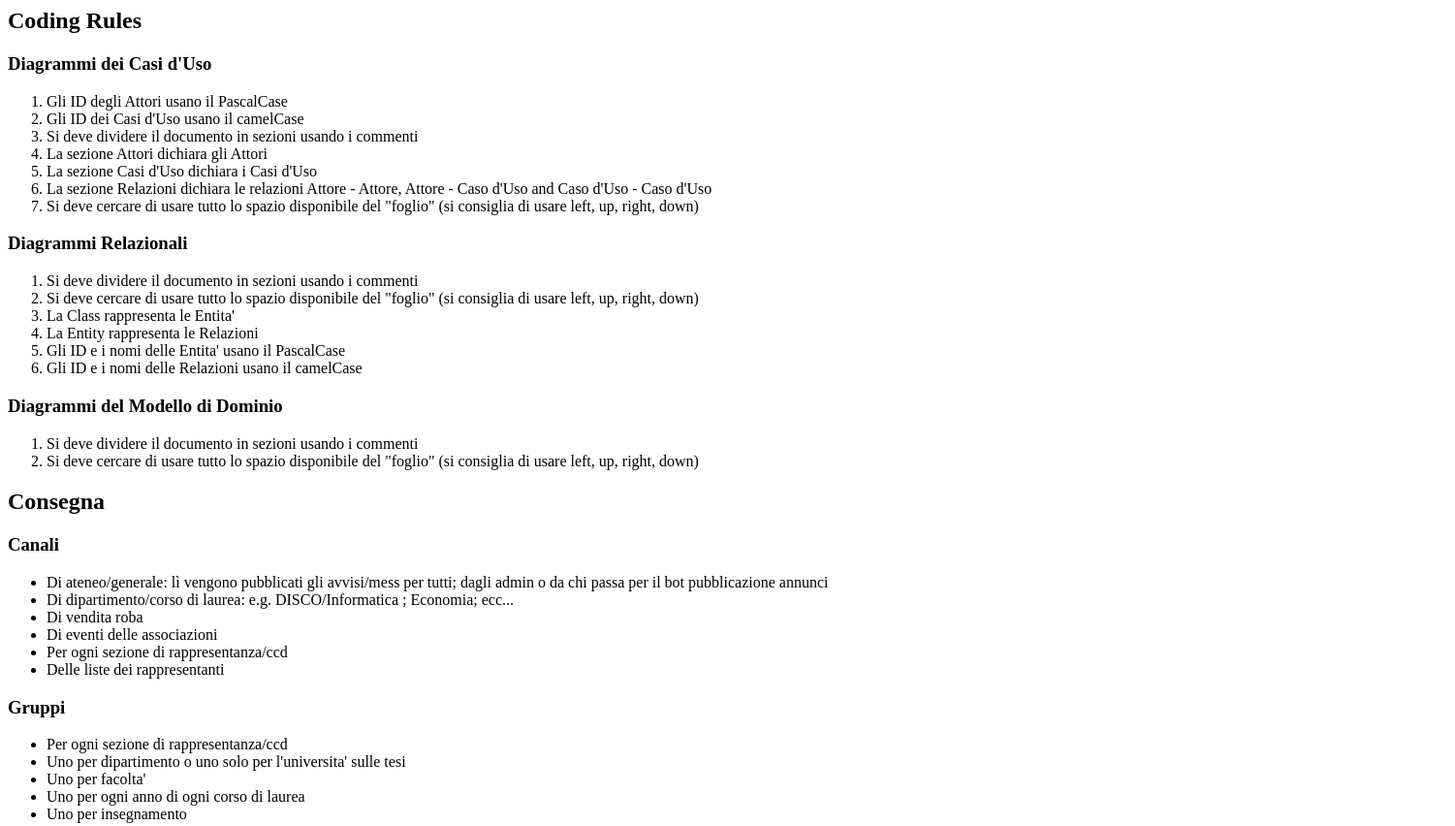
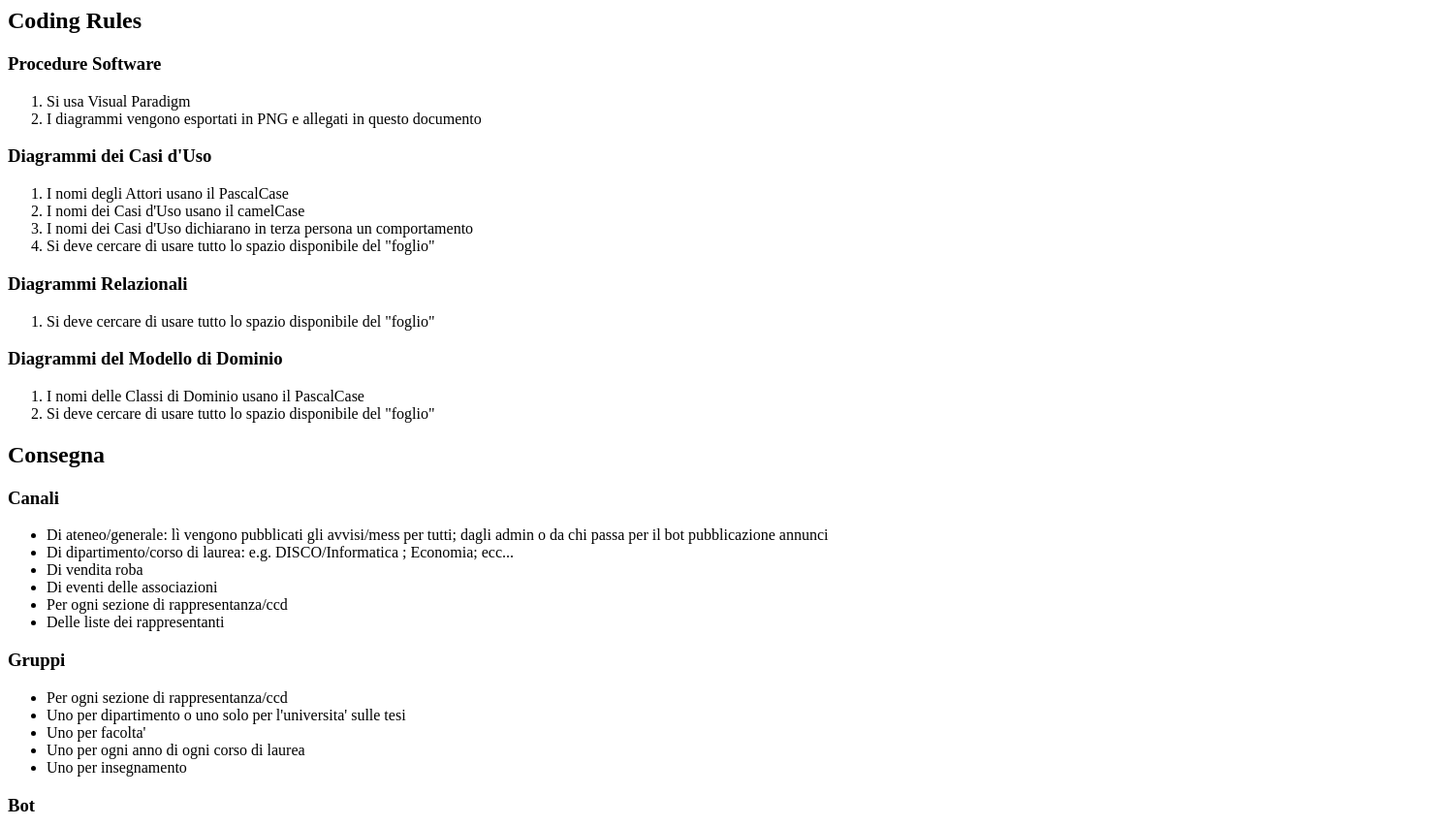
Before and after one commit to frefolli/telemaco, a plain HTML site: page static/index.html in a window 1280 px wide. Shown: the top 852 px of the page at 97% size, 1501 px wide, since content can reach past the window. Drawn offline with Linux system fonts and the light colour scheme.

Commit message:
now using Visual Paradigm

```diff
--- a/static/index.html
+++ b/static/index.html
@@ -7,33 +7,32 @@
             <h2>Coding Rules</h2>
             <div>
                 <div>
+                    <h3>Procedure Software</h3>
+                    <ol>
+                        <li>Si usa Visual Paradigm</li>
+                        <li>I diagrammi vengono esportati in PNG e allegati in questo documento</li>
+                    </ol>
+                </div>
+                <div>
                     <h3>Diagrammi dei Casi d'Uso</h3>
                     <ol>
-                        <li>Gli ID degli Attori usano il PascalCase</li>
-                        <li>Gli ID dei Casi d'Uso usano il camelCase</li>
-                        <li>Si deve dividere il documento in sezioni usando i commenti</li>
-                        <li>La sezione Attori dichiara gli Attori</li>
-                        <li>La sezione Casi d'Uso dichiara i Casi d'Uso</li>
-                        <li>La sezione Relazioni dichiara le relazioni Attore - Attore, Attore - Caso d'Uso and Caso d'Uso - Caso d'Uso</li>
-                        <li>Si deve cercare di usare tutto lo spazio disponibile del "foglio" (si consiglia di usare left, up, right, down)</li>
+                        <li>I nomi degli Attori usano il PascalCase</li>
+                        <li>I nomi dei Casi d'Uso usano il camelCase</li>
+                        <li>I nomi dei Casi d'Uso dichiarano in terza persona un comportamento</li>
+                        <li>Si deve cercare di usare tutto lo spazio disponibile del "foglio"</li>
                     </ol>
                 </div>
                 <div>
                     <h3>Diagrammi Relazionali</h3>
                     <ol>
-                        <li>Si deve dividere il documento in sezioni usando i commenti</li>
-                        <li>Si deve cercare di usare tutto lo spazio disponibile del "foglio" (si consiglia di usare left, up, right, down)</li>
-                        <li>La Class rappresenta le Entita'</li>
-                        <li>La Entity rappresenta le Relazioni</li>
-                        <li>Gli ID e i nomi delle Entita' usano il PascalCase</li>
-                        <li>Gli ID e i nomi delle Relazioni usano il camelCase</li>
+                        <li>Si deve cercare di usare tutto lo spazio disponibile del "foglio"</li>
                     </ol>
                 </div>
                 <div>
                     <h3>Diagrammi del Modello di Dominio</h3>
                     <ol>
-                        <li>Si deve dividere il documento in sezioni usando i commenti</li>
-                        <li>Si deve cercare di usare tutto lo spazio disponibile del "foglio" (si consiglia di usare left, up, right, down)</li>
+                        <li>I nomi delle Classi di Dominio usano il PascalCase</li>
+                        <li>Si deve cercare di usare tutto lo spazio disponibile del "foglio"</li>
                     </ol>
                 </div>
             </div>
@@ -96,19 +95,13 @@
             <h2>Diagrammi dei Casi d'Uso</h2>
             <div>
                 <!-- TODO -->
-                <img src="images/usecases/bot.png">
-                <img src="images/usecases/bot_gestione_annunci.png">
-                <img src="images/usecases/bot_gestione_galera.png">
-                <img src="images/usecases/bot_gestione_spam.png">
-                <img src="images/usecases/bot_gestione_utenti.png">
-                <img src="images/usecases/user.png">
+                <img src="images/UseCases.png">
             </div>
         </div>
         <div>
             <h2>Diagrammi Relazionali</h2>
             <div>
                 <!-- TODO -->
-                <img src="images/er/pure.png">
             </div>
         </div>
         <div>
```
Also changed, not shown: static/images/UseCases.png (added), static/images/domainmodel/domainmodel.png (deleted), static/images/er/pure.png (deleted), static/images/usecases/bot.png (deleted), static/images/usecases/bot_gestione_annunci.png (deleted), static/images/usecases/bot_gestione_galera.png (deleted), static/images/usecases/bot_gestione_spam.png (deleted), static/images/usecases/bot_gestione_utenti.png (deleted), static/images/usecases/user.png (deleted), 10 other files.
